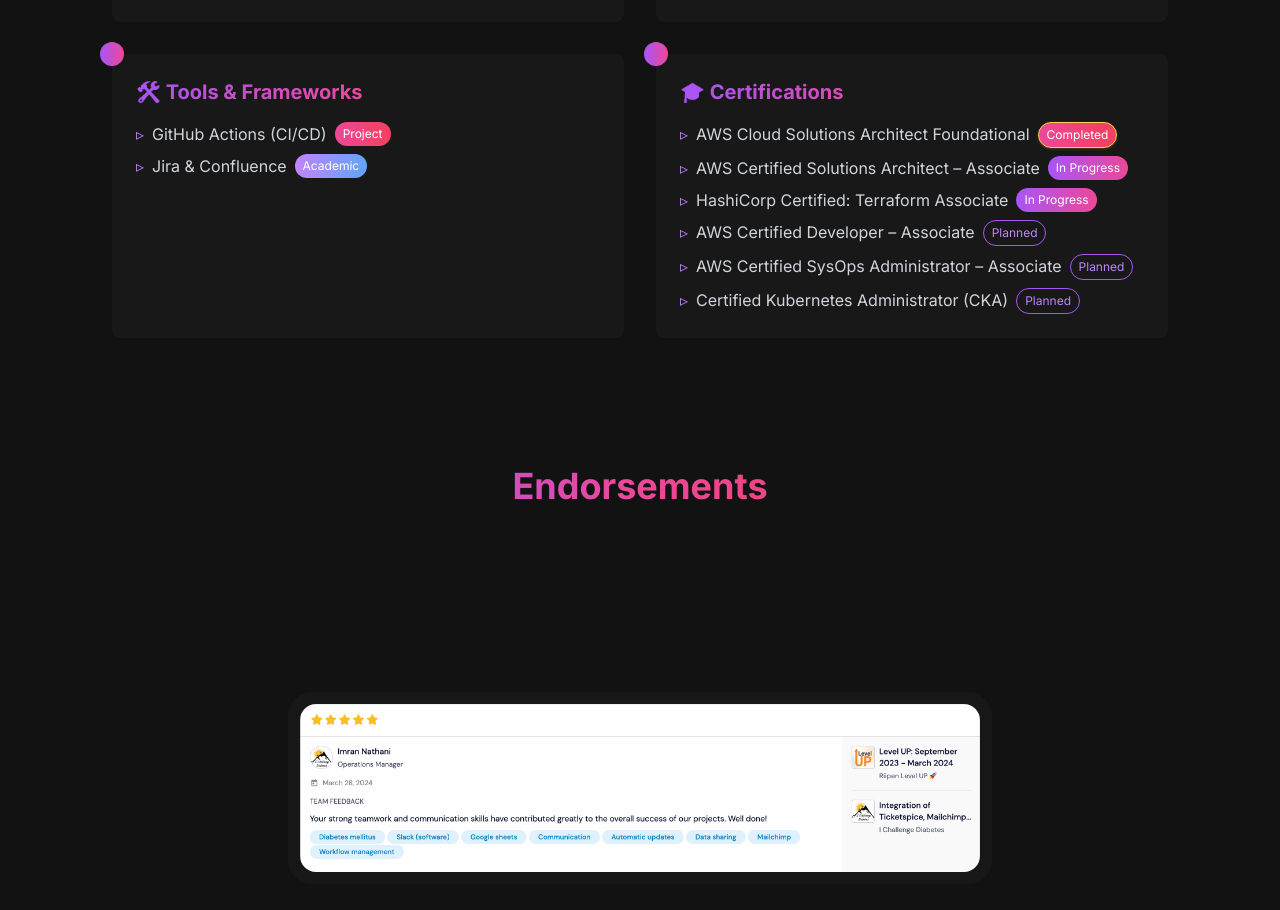
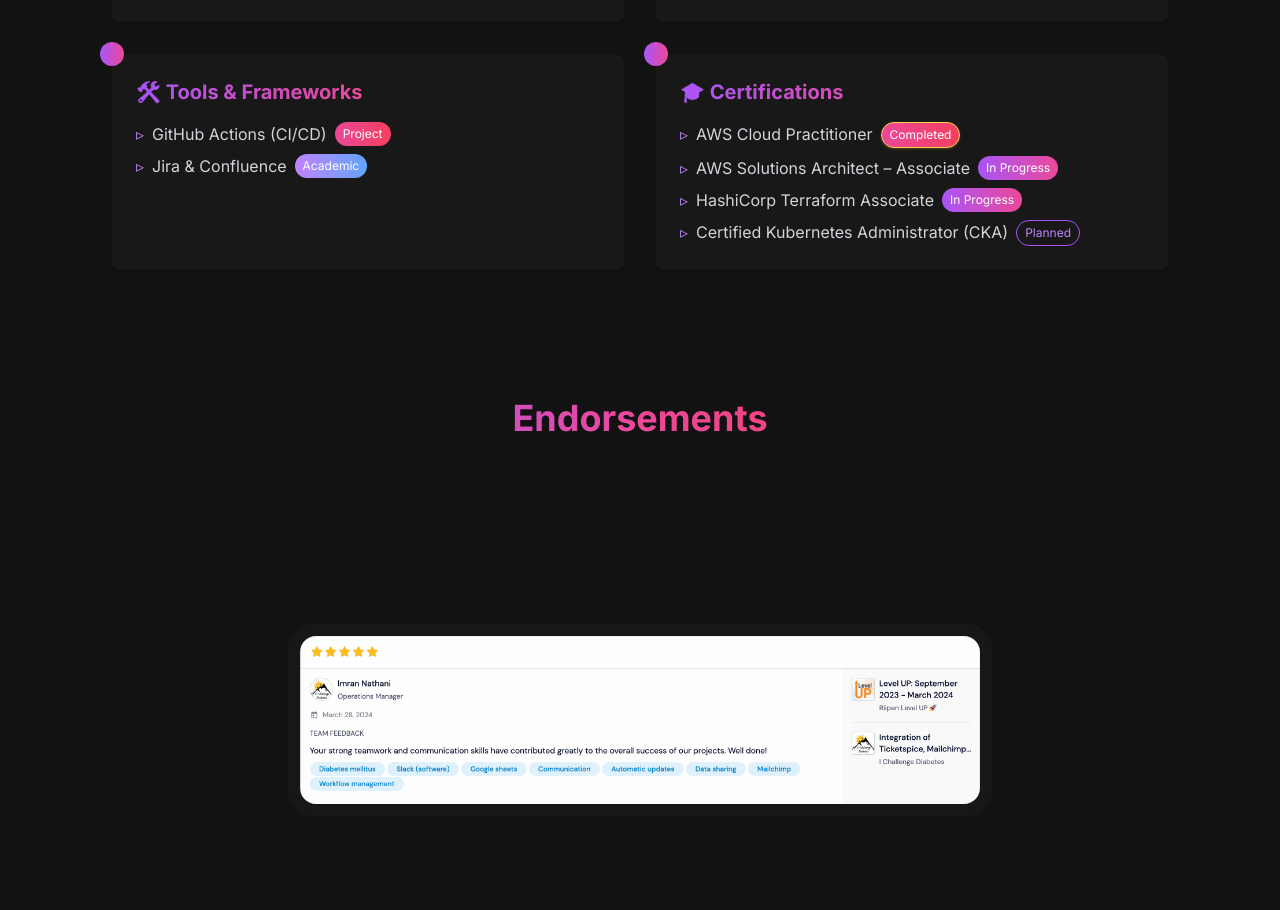
Before and after one commit to umar11b/personal-website, a Next.js app in the folder frontend/: page / in a window 1280 px wide. Shown: the part 1512-2422 px from the top of the page. Built offline with nearby package versions, Linux system fonts and the light colour scheme.

Commit message:
updated certs

```diff
--- a/frontend/src/app/components/SkillsSection.jsx
+++ b/frontend/src/app/components/SkillsSection.jsx
@@ -84,24 +84,16 @@ const skillsData = {
     title: "🎓 Certifications",
     items: [
       {
-        name: "AWS Cloud Solutions Architect Foundational",
+        name: "AWS Cloud Practitioner",
         status: "completed",
       },
       {
-        name: "AWS Certified Solutions Architect – Associate",
+        name: "AWS Solutions Architect – Associate",
         status: "in-progress",
       },
       {
-        name: "HashiCorp Certified: Terraform Associate",
+        name: "HashiCorp Terraform Associate",
         status: "in-progress",
-      },
-      {
-        name: "AWS Certified Developer – Associate",
-        status: "planned",
-      },
-      {
-        name: "AWS Certified SysOps Administrator – Associate",
-        status: "planned",
       },
       {
         name: "Certified Kubernetes Administrator (CKA)",
```
